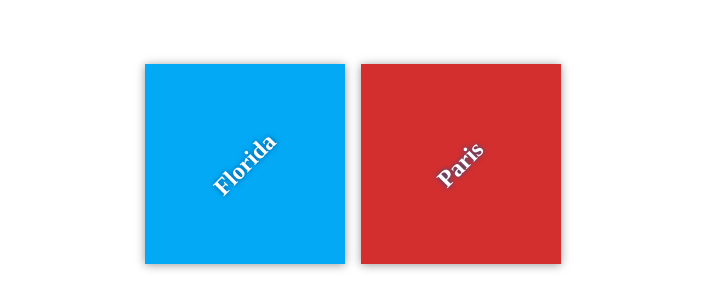
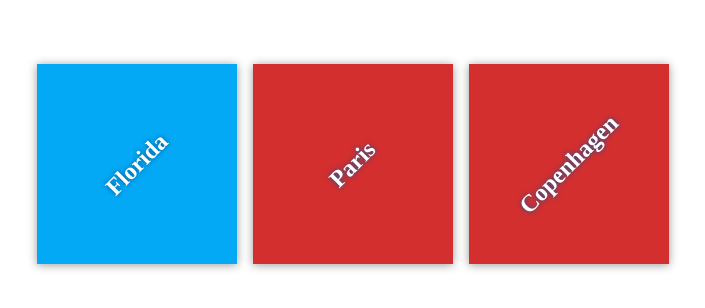
Before and after one commit to vivek22joshi/my-travel-plans, a plain HTML site: page index.html in a window 1280 px wide. Shown: the part 236-544 px from the top of the page, without its empty margins (287-992 px from the left). Drawn offline with Linux system fonts and the light colour scheme.

Commit message:
Destinations Added

```diff
--- /dev/null
+++ b/app.css
@@ -0,0 +1,55 @@
+html {
+    box-sizing: border-box;
+    height: 100%;
+}
+
+*,
+*::before,
+*::after {
+    box-sizing: inherit;
+}
+
+body {
+    display: flex;
+    margin: 0;
+    height: 100%;
+}
+
+.container {
+    margin: auto;
+    padding: 1em;
+    width: 80%;
+}
+
+.destination-container {
+    display: flex;
+    flex-flow: wrap;
+    justify-content: center;
+}
+
+.destination {
+    background: #03a9f4;
+    box-shadow: 0 1px 9px 0 rgba(0, 0, 0, 0.4);
+    color: white;
+    margin: 0.5em;
+    min-height: 200px;
+    flex: 0 1 200px;
+    display: flex;
+    justify-content: center;
+    align-items: center;
+    text-align: center;
+}
+
+h2 {
+    margin: 0;
+    transform: rotate(-45deg);
+    text-shadow: 0 0 5px #01579b;
+}
+
+#florida {
+    background-color: #03a9f4;
+}
+
+#paris {
+    background-color: #d32f2f;
+}
--- a/index.html
+++ b/index.html
@@ -17,6 +17,10 @@
             <div class="destination" id="paris">
                 <h2>Paris</h2>
             </div>
+
+            <div class="destination" id="paris">
+                <h2>Copenhagen</h2>
+            </div>
         </div>
     </div>
 
```
